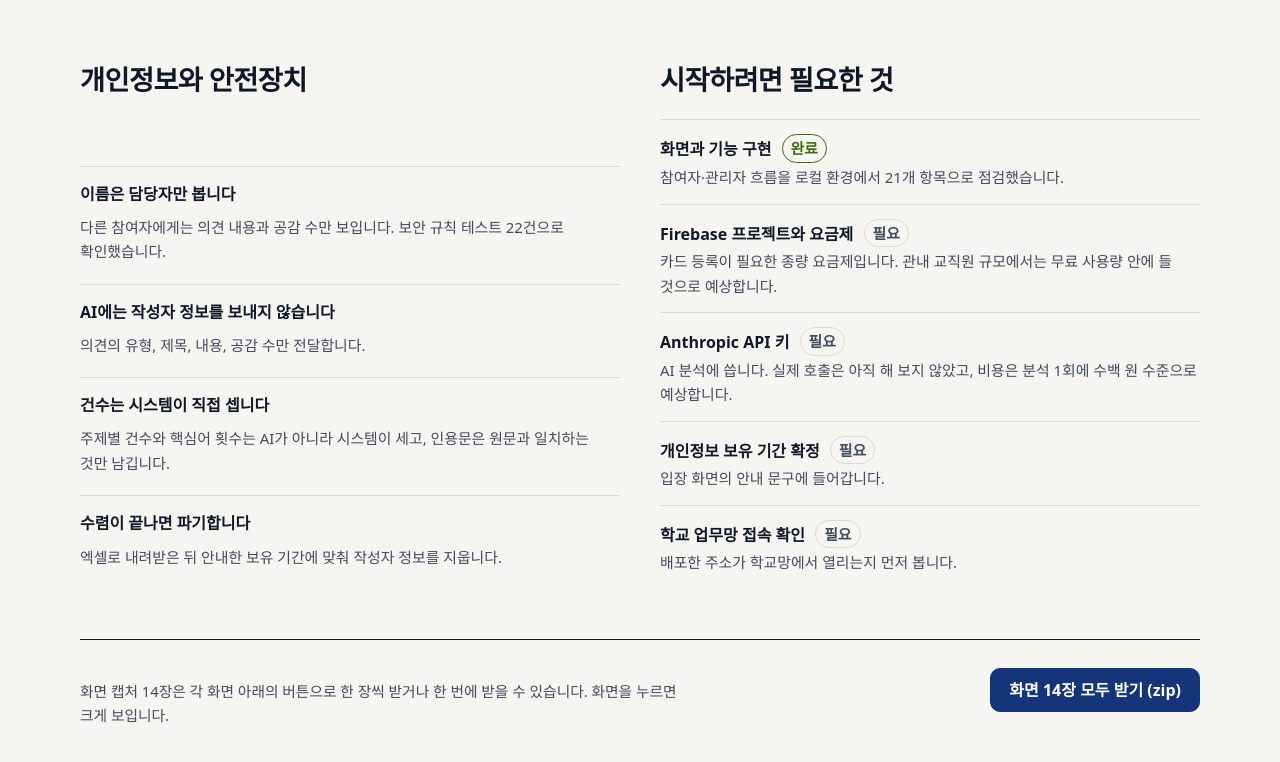
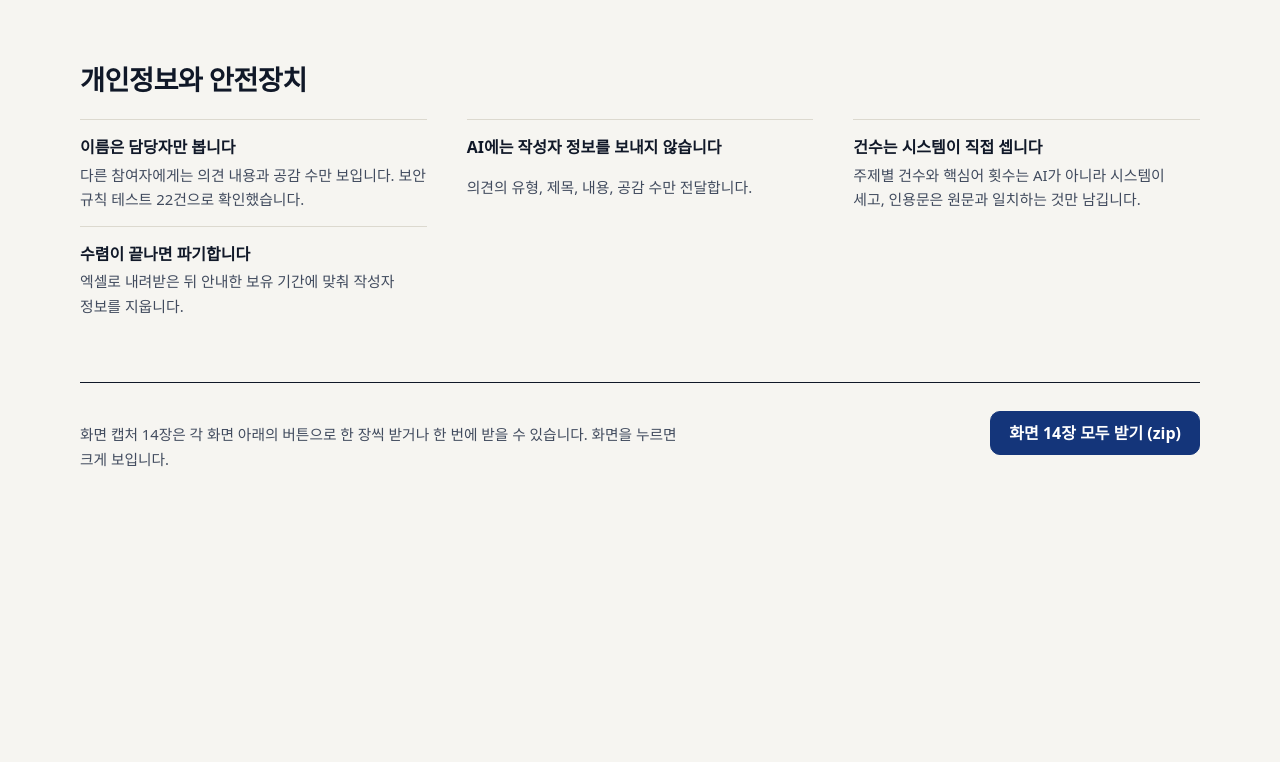
Before and after one commit to ngryun/edu-innovation-feedback-demo, a plain HTML site: page index.html in a window 1280 px wide. Shown: the part 6632-7394 px from the top of the page. After the commit the page ends 7194 px from the top, so only its background shows below. Drawn offline with nearby package versions, Linux system fonts and the light colour scheme; a web font is replaced by a local one.

Commit message:
준비물 구역 삭제
Co-Authored-By: Claude <noreply@anthropic.com>

```diff
--- a/index.html
+++ b/index.html
@@ -134,14 +134,11 @@
   td.ours { color: var(--ink); font-weight: 500; background: var(--accent-tint); }
   thead th.ours { color: var(--accent); background: var(--accent-tint); }
 
-  /* 안전장치·준비물 */
-  .two { display: grid; grid-template-columns: repeat(auto-fit, minmax(min(100%, 320px), 1fr)); gap: 40px; }
-  .list { display: grid; gap: 14px; }
+  /* 안전장치 */
+  .list { display: grid; grid-template-columns: repeat(auto-fit, minmax(min(100%, 320px), 1fr)); gap: 14px 40px; }
   .list li { display: grid; gap: 2px; padding-top: 14px; border-top: 1px solid var(--line); }
   .list strong { font-weight: 600; }
   .list span { font-size: 0.93rem; color: var(--ink-2); }
-  .state { display: inline-block; margin-left: 6px; padding: 1px 8px; border-radius: 999px; border: 1px solid var(--line); font-size: 0.75rem; font-weight: 600; color: var(--muted); vertical-align: 1px; white-space: nowrap; }
-  .state.done { border-color: var(--ok); color: var(--ok); }
 
   .footer { display: flex; flex-wrap: wrap; align-items: center; justify-content: space-between; gap: 16px 28px; padding-top: 28px; border-top: 1px solid var(--ink); }
   .footer p { max-width: 38rem; font-size: 0.92rem; color: var(--ink-2); }
@@ -349,8 +346,7 @@
     </div>
   </section>
 
-  <section class="two">
-    <div class="block">
+  <section class="block">
       <h2>개인정보와 안전장치</h2>
       <ul class="list">
         <li><strong>이름은 담당자만 봅니다</strong><span>다른 참여자에게는 의견 내용과 공감 수만 보입니다. 보안 규칙 테스트 22건으로 확인했습니다.</span></li>
@@ -358,17 +354,6 @@
         <li><strong>건수는 시스템이 직접 셉니다</strong><span>주제별 건수와 핵심어 횟수는 AI가 아니라 시스템이 세고, 인용문은 원문과 일치하는 것만 남깁니다.</span></li>
         <li><strong>수렴이 끝나면 파기합니다</strong><span>엑셀로 내려받은 뒤 안내한 보유 기간에 맞춰 작성자 정보를 지웁니다.</span></li>
       </ul>
-    </div>
-    <div class="block">
-      <h2>시작하려면 필요한 것</h2>
-      <ul class="list">
-        <li><strong>화면과 기능 구현 <span class="state done">완료</span></strong><span>참여자·관리자 흐름을 로컬 환경에서 21개 항목으로 점검했습니다.</span></li>
-        <li><strong>Firebase 프로젝트와 요금제 <span class="state">필요</span></strong><span>카드 등록이 필요한 종량 요금제입니다. 관내 교직원 규모에서는 무료 사용량 안에 들 것으로 예상합니다.</span></li>
-        <li><strong>Anthropic API 키 <span class="state">필요</span></strong><span>AI 분석에 씁니다. 실제 호출은 아직 해 보지 않았고, 비용은 분석 1회에 수백 원 수준으로 예상합니다.</span></li>
-        <li><strong>개인정보 보유 기간 확정 <span class="state">필요</span></strong><span>입장 화면의 안내 문구에 들어갑니다.</span></li>
-        <li><strong>학교 업무망 접속 확인 <span class="state">필요</span></strong><span>배포한 주소가 학교망에서 열리는지 먼저 봅니다.</span></li>
-      </ul>
-    </div>
   </section>
 
   <footer class="footer">
```
